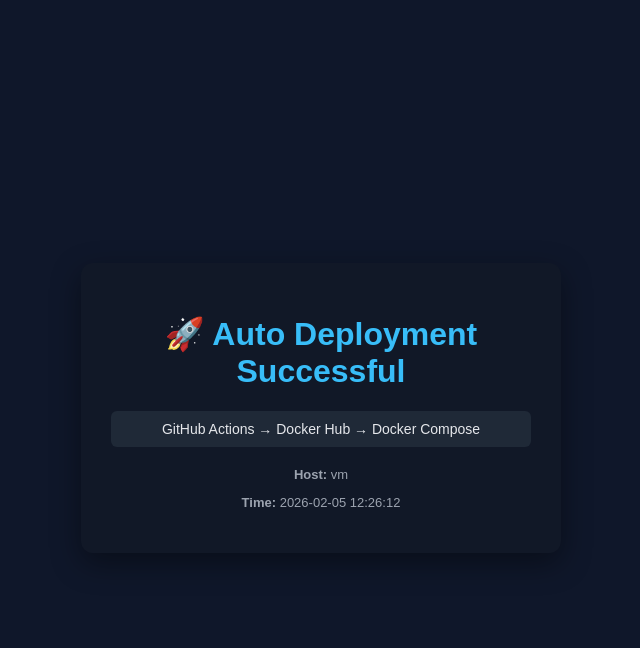
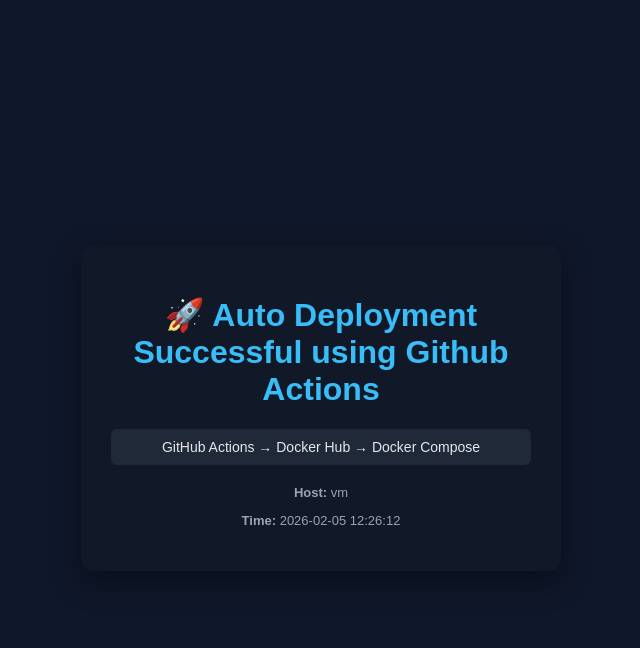
Before and after one commit to Itzmesahil/github-actions-practice, a Flask app: page / in a window 1280 px wide. Shown: the top 648 px of the page, without its empty margins (319-959 px from the left). Run offline with Flask 3, Linux system fonts and the light colour scheme.

Commit message:
modified app.py

```diff
--- a/templates/index.html
+++ b/templates/index.html
@@ -2,7 +2,7 @@
 <html lang="en">
 <head>
     <meta charset="UTF-8">
-    <title>Auto Deploy Demo</title>
+    <title>Auto Deploy Github Actions</title>
     <style>
         body {
             font-family: Arial, sans-serif;
@@ -40,7 +40,7 @@
 </head>
 <body>
     <div class="card">
-        <h1>🚀 Auto Deployment Successful</h1>
+        <h1>🚀 Auto Deployment Successful using Github Actions</h1>
 
         <div class="tag">
             GitHub Actions → Docker Hub → Docker Compose
```
